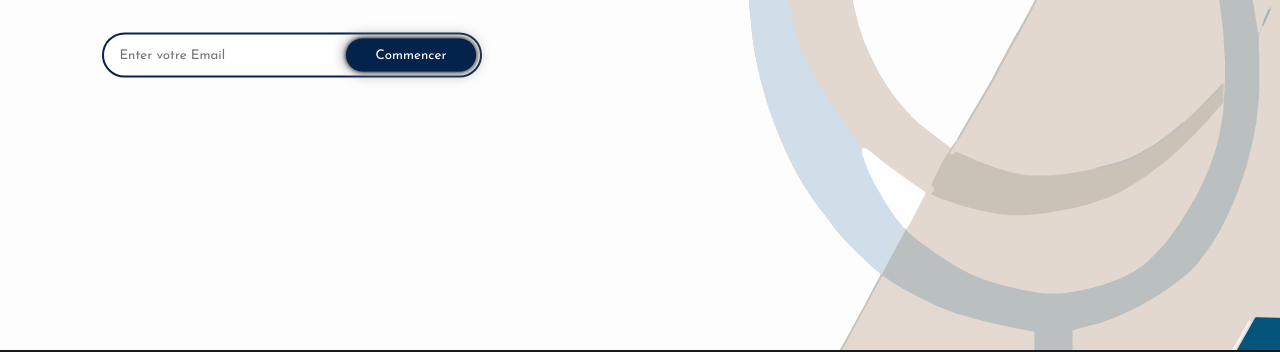
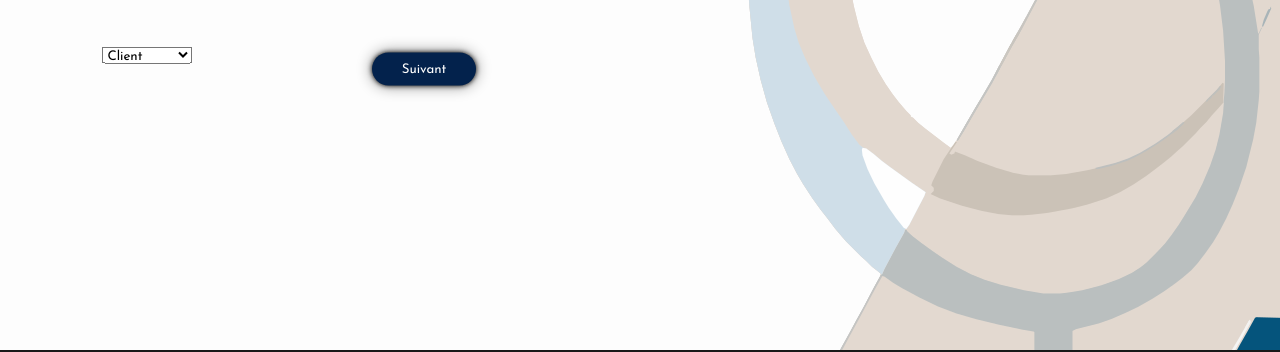
Before and after one commit to hass2001/app_test, a plain HTML site: page index.html in a window 1280 px wide. Shown: the part 450-802 px from the top of the page. Drawn offline with Linux system fonts and the light colour scheme.

Commit message:
Update index.html

```diff
--- a/index.html
+++ b/index.html
@@ -30,10 +30,15 @@
 			<h1>Donner  </h1>
 			<h3>vos réclamations  </h3>
 			<div class="newslatter">
-				<form>
-					<input type="email" name="email" id="mail" placeholder="Enter votre Email">
-					<input type="submit" name="submit" value="Commencer">
-				</form>
+			   <form action="code.html" method="get">
+                               <select name="choix" id="choix">
+                                   <option value="option1"> Client </option>
+                                   <option value="option2"> Fournisseur </option>
+                                   <option value="option3"> Employé </option>
+                                   <option value="option4"> Partenaire </option>
+                               </select>
+                               <input type="submit" name="submit" value="Suivant">
+                         </form>
 			</div>
 		</div>
 	</div>
```
